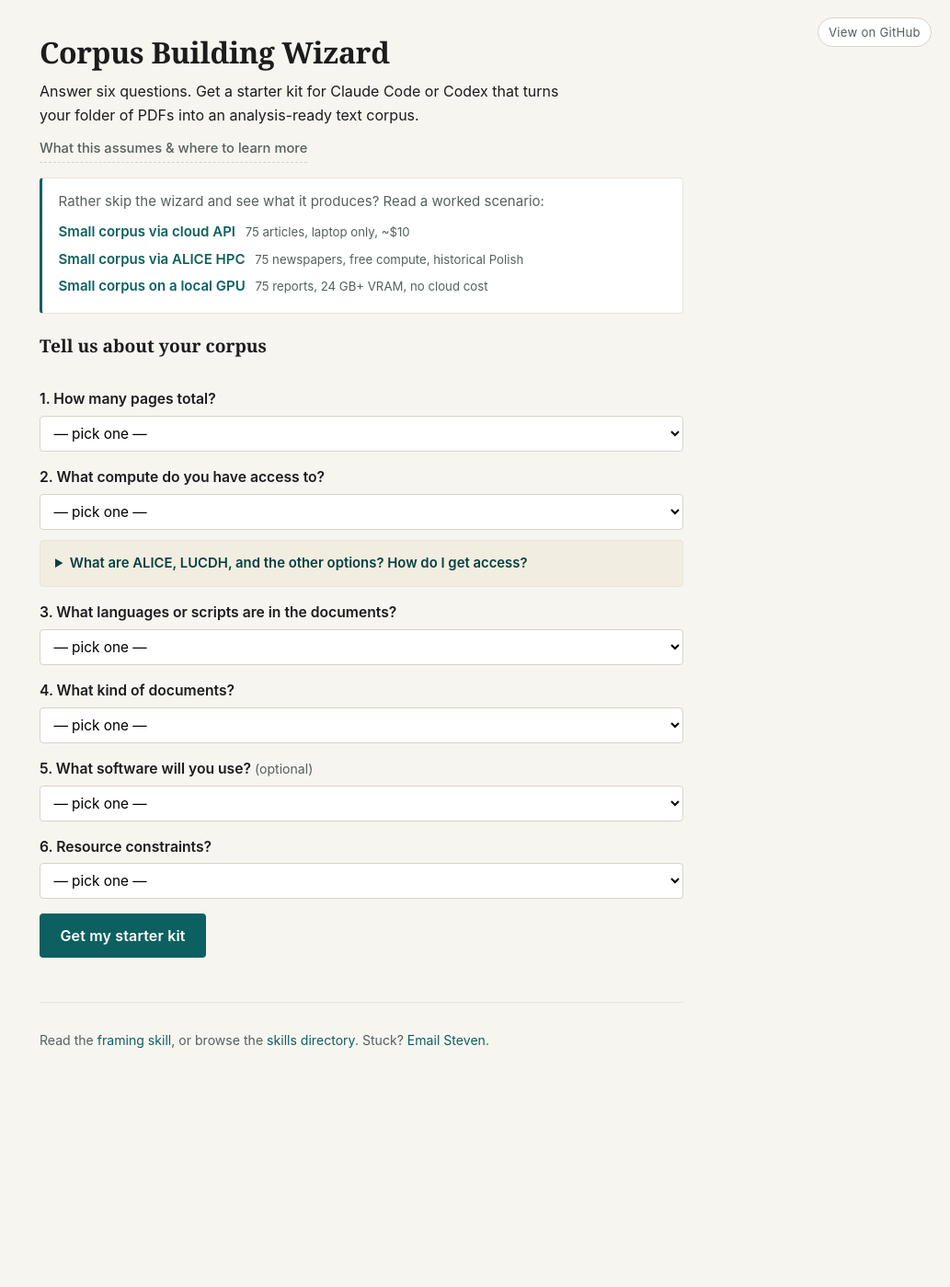
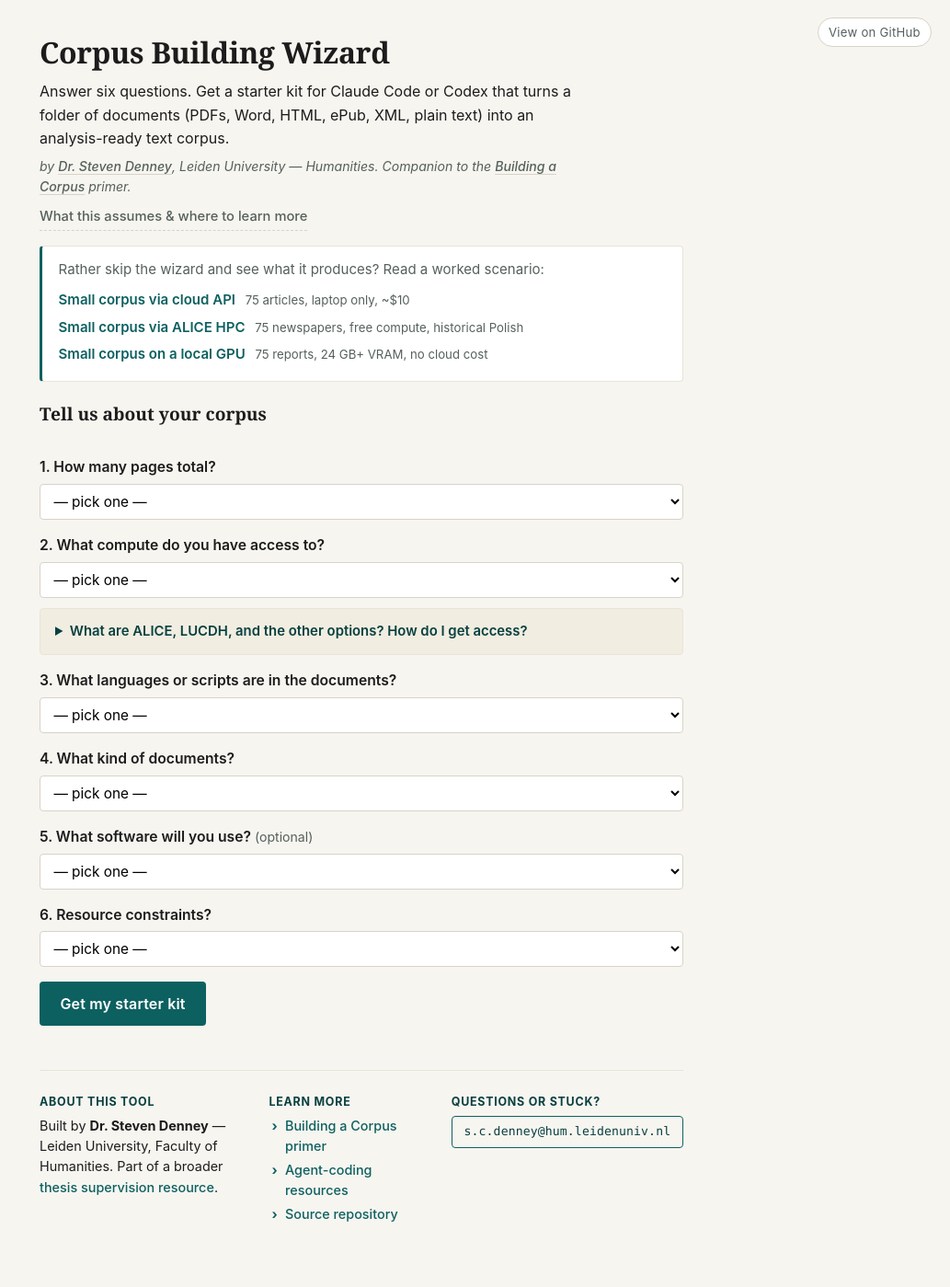
Before and after one commit to scdenney/corpus-building, a Jekyll site: the page index.html, which Jekyll copies as it is, in a window 1280 px wide. Shown: the whole page at 92% size, without its empty margins (247-1280 px from the left). Built offline with Jekyll 4.4.1, drawn with Linux system fonts in a browser that asks for light colours; before the commit the page ends 1220 px from its top, so only the background shows below that.

Commit message:
Broaden beyond PDFs; add author byline and proper footer; simplify README
skills/source-file-extraction/SKILL.md (new): extraction guidance for
DOCX, HTML, plain text, ePub, XML/TEI, database exports
(LexisNexis/Factiva/ProQuest), image files, and born-digital PDFs.
Per-format primary tool, common gotchas, one-line extraction sketch, and
explicit criteria for when to fall back to the VLM-OCR pipeline. Output
schema matches the existing results_raw.json shape so downstream
assembly doesn't branch.

index.html: lede updated to acknowledge non-PDF formats
(DOCX/HTML/ePub/XML/plain text). New byline below the lede identifies
the author (Dr. Steven Denney, Leiden Humanities) and links to the
supervision site. The "Stuck? Email Steven" footer is replaced by a
three-column card — About / Learn more / Questions — with a formal
s.c.denney@hum.leidenuniv.nl contact styled as a visibly clickable
terminal-style button.

wizard.css: new .byline italic-muted line style, and a full .footer-inner
grid with .footer-col sections and .contact-link button. Stacks to a
single column under 680px.

README.md: trimmed from ~180 lines to ~130. Lede mentions the new
formats. Cut the full annotated directory tree (browsable on GitHub
directly); collapsed the scripts section into a compact "What's inside"
block; removed redundancy with the wizard page. Kept the pipeline
mermaid diagram, the "New to Claude Code or Codex?" resource list, and
the CC BY 4.0 note.

CLAUDE.md: 5 skills → 6.

```diff
--- a/index.html
+++ b/index.html
@@ -12,11 +12,16 @@
 
 <header>
   <h1>Corpus Building Wizard</h1>
-  <p class="lede">Answer six questions. Get a starter kit for Claude Code or Codex that turns your folder of PDFs into an analysis-ready text corpus.</p>
+  <p class="lede">Answer six questions. Get a starter kit for Claude Code or Codex that turns a folder of documents (PDFs, Word, HTML, ePub, XML, plain text) into an analysis-ready text corpus.</p>
+  <p class="byline">
+    by <a href="https://scdenney.github.io/thesis-supervision/">Dr. Steven Denney</a>,
+    Leiden University — Humanities.
+    Companion to the <a href="https://scdenney.github.io/thesis-supervision/methods/building-a-corpus">Building a Corpus</a> primer.
+  </p>
   <details class="more-info">
     <summary>What this assumes &amp; where to learn more</summary>
     <div class="more-info-body">
-      <p>This is the <strong>computational path</strong> for corpus building — not a beginner's introduction. It assumes you've already thought about what corpus you want and why.</p>
+      <p>This is the <strong>computational path</strong> for corpus building — not a beginner's introduction. It assumes you've already thought about what corpus you want and why. Works on PDFs and on other source formats (DOCX, HTML, ePub, XML, plain text) via the <a href="skills/source-file-extraction/SKILL.html">source-file-extraction skill</a>.</p>
       <p>For the conceptual primer — what a corpus is, planning, selection criteria, ethics, organising files — read <a href="https://scdenney.github.io/thesis-supervision/methods/building-a-corpus">Building a Corpus</a> on <a href="https://scdenney.github.io/thesis-supervision/">Thesis Supervision</a>.</p>
       <p>New to Claude Code or Codex? The <a href="https://github.com/scdenney/corpus-building#new-to-claude-code-or-codex">README</a> has a curated resource list — Anthropic and OpenAI docs plus practitioner guides.</p>
     </div>
@@ -165,7 +170,24 @@
 <section id="output" class="hidden" aria-live="polite"></section>
 
 <footer>
-  <p>Read the <a href="skills/corpus-from-pdfs/SKILL.html">framing skill</a>, or browse the <a href="skills/">skills directory</a>. Stuck? <a href="mailto:stevencdenney@gmail.com?subject=corpus%20building%20help">Email Steven</a>.</p>
+  <div class="footer-inner">
+    <div class="footer-col">
+      <h4>About this tool</h4>
+      <p>Built by <strong>Dr. Steven Denney</strong> — Leiden University, Faculty of Humanities. Part of a broader <a href="https://scdenney.github.io/thesis-supervision/">thesis supervision resource</a>.</p>
+    </div>
+    <div class="footer-col">
+      <h4>Learn more</h4>
+      <ul>
+        <li><a href="https://scdenney.github.io/thesis-supervision/methods/building-a-corpus">Building a Corpus primer</a></li>
+        <li><a href="https://github.com/scdenney/corpus-building#new-to-claude-code-or-codex">Agent-coding resources</a></li>
+        <li><a href="https://github.com/scdenney/corpus-building">Source repository</a></li>
+      </ul>
+    </div>
+    <div class="footer-col">
+      <h4>Questions or stuck?</h4>
+      <p><a class="contact-link" href="mailto:s.c.denney@hum.leidenuniv.nl?subject=Corpus%20Building%20Wizard%20%E2%80%94%20help">s.c.denney@hum.leidenuniv.nl</a></p>
+    </div>
+  </div>
 </footer>
 
 <script src="wizard.js"></script>
--- a/wizard.css
+++ b/wizard.css
@@ -39,11 +39,28 @@ h1 {
 }
 .lede {
   color: var(--fg);
-  margin: 0.35rem 0 0.6rem;
+  margin: 0.35rem 0 0.4rem;
   font-size: 1.0rem;
   line-height: 1.6;
 }
 .lede strong { color: var(--accent-dark); font-weight: 600; }
+
+.byline {
+  margin: 0 0 0.5rem;
+  color: var(--muted);
+  font-size: 0.88rem;
+  font-style: italic;
+  line-height: 1.55;
+}
+.byline a {
+  color: var(--muted);
+  font-weight: 500;
+  text-decoration: underline;
+  text-decoration-color: var(--border);
+  text-decoration-thickness: 1px;
+  text-underline-offset: 3px;
+}
+.byline a:hover { color: var(--accent); text-decoration-color: var(--accent); }
 
 /* "What this assumes" drop-down below the lede ------------------------- */
 .more-info {
@@ -405,10 +422,66 @@ button.copy:hover {
 
 footer {
   margin-top: 3rem;
-  padding-top: 1rem;
+  padding-top: 1.5rem;
   border-top: 1px solid var(--border-soft);
-  color: var(--muted);
-  font-size: 0.88rem;
+  color: var(--fg);
+  font-size: 0.9rem;
+}
+.footer-inner {
+  display: grid;
+  grid-template-columns: 1.3fr 1fr 1.1fr;
+  gap: 1.75rem;
+  align-items: start;
+}
+.footer-col h4 {
+  margin: 0 0 0.35rem;
+  color: var(--accent-dark);
+  font-size: 0.78rem;
+  font-weight: 700;
+  text-transform: uppercase;
+  letter-spacing: 0.06em;
+}
+.footer-col p {
+  margin: 0;
+  line-height: 1.55;
+  color: var(--fg);
+}
+.footer-col ul {
+  margin: 0;
+  padding-left: 1.1rem;
+  list-style: none;
+}
+.footer-col li {
+  margin: 0.22rem 0;
+  position: relative;
+}
+.footer-col li::before {
+  content: "›";
+  position: absolute;
+  left: -0.9rem;
+  color: var(--accent);
+  font-weight: 700;
+}
+.footer-col a { font-weight: 500; }
+.contact-link {
+  display: inline-block;
+  padding: 0.4rem 0.8rem;
+  border: 1px solid var(--accent);
+  border-radius: 4px;
+  color: var(--accent-dark);
+  font-family: "SF Mono", Menlo, Consolas, monospace;
+  font-size: 0.82rem;
+  letter-spacing: 0.01em;
+  transition: background 0.12s, color 0.12s;
+}
+.contact-link:hover {
+  background: var(--accent);
+  color: white;
+  text-decoration: none;
+  border-color: var(--accent);
+}
+@media (max-width: 680px) {
+  .footer-inner { grid-template-columns: 1fr; gap: 1.25rem; }
 }
 
 /* Scenario pages (rendered from examples/*.md by Jekyll) ----------------- */
```
Also changed, not shown: CLAUDE.md (+1 -1 lines), skills/source-file-extraction/SKILL.md (added, +94 -0 lines), README.md.
